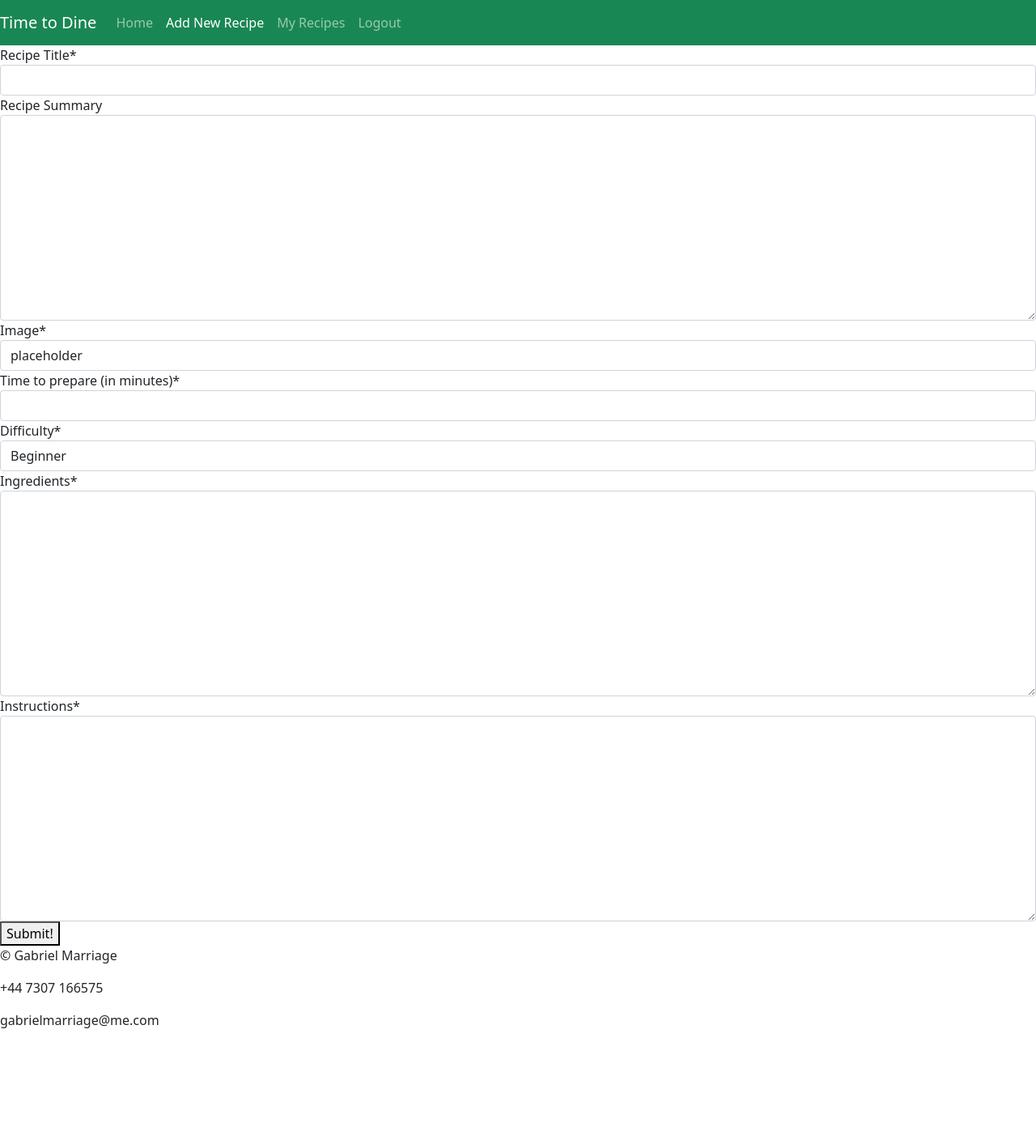
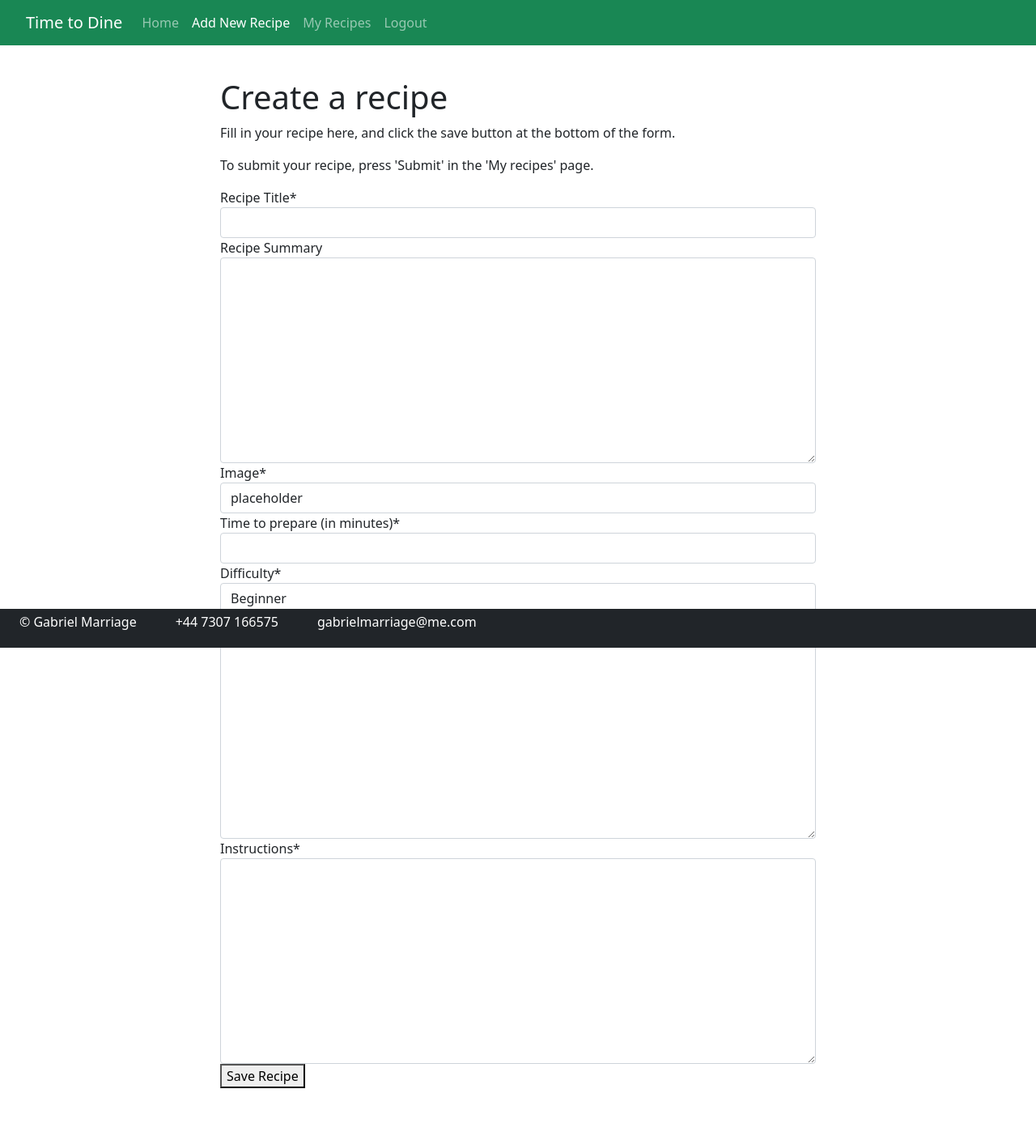
Before and after one commit to L0rdGabbers/how-to-cook, a Django app: page /add-recipe/ in a window 1280 px wide. Shown: the whole page at 81% size. Before the commit the page ends 1270 px from the top, so only its background shows below. Run offline with Django 3.2, Linux system fonts and the light colour scheme; the visitor is signed in with stand-in values (Sample User, id 1); some libraries are stand-ins or nearby versions.

Commit message:
Adds a variety of styiling to several pages

```diff
--- a/menu/models.py
+++ b/menu/models.py
@@ -25,8 +25,6 @@ class Recipe(models.Model):
     featured_image = CloudinaryField('image', default='placeholder', null=True)
     created_on = models.DateTimeField(auto_now_add=True)
     status = models.IntegerField(choices=STATUS, default=0)
-    star_rating = models.ManyToManyField(
-        User, related_name="recipe_rating", blank=True)
     time_to_prepare = models.PositiveIntegerField()
     difficulty = models.CharField(
         max_length=12, choices=DIFFICULTY_CHOICES, default=BEGINNER)
--- a/menu/views.py
+++ b/menu/views.py
@@ -68,7 +68,7 @@ class RecipePage(View):
             {
                 "recipe": recipe,
                 "comments": comments,
-                "commented": False,
+                "commented": True,
                 "rating": rating,
                 "comment_form": CommentForm(),
             }
@@ -93,7 +93,7 @@ class AddRecipePage(generic.CreateView):
 class MyRecipesList(generic.ListView):
     model = Recipe
     template_name = 'my_recipes.html'
-    paginate_by = 6
+    paginate_by = 9
     context_object_name = 'recipes'
 
     def get_queryset(self):
--- a/static/css/style.css
+++ b/static/css/style.css
@@ -1,3 +1,5 @@
+/* Star Rating */
+
 .rating-list li {
     float: right;
     color: #ddd;
@@ -12,6 +14,7 @@
 .rating-list {
     display: inline-block;
     list-style: none;
+    width: fit-content
 }
 
 .checked {
@@ -21,3 +24,39 @@
 span.fa-star {
     width: 1rem
 }
+
+/* Navbar */
+
+.navbar {
+    padding-right: 2rem;
+    padding-left: 2rem;
+}
+
+/* Footer */
+
+#footer-space {
+    position: relative;
+    bottom: 0;
+    width: 100%;
+    height: 4rem;
+}
+
+.footer {
+    position:fixed;
+    bottom: 0;
+    width: 100%;
+}
+
+/* Main page */
+
+.card-img-top {
+    max-height: 7.8rem;
+}
+
+.recipe-link {
+    text-decoration: none;
+}
+
+.recipe-link:hover {
+    text-decoration: underline;
+}
--- a/templates/add_recipe.html
+++ b/templates/add_recipe.html
@@ -1,6 +1,27 @@
 {% extends "base.html" %} {% block content %} {% load crispy_forms_tags %}
-<form method="post" enctype="multipart/form-data">
-  {% csrf_token %} {{ form | crispy }}
-  <button type="submit">Submit!</button>
-</form>
+{% if user.is_authenticated %}
+<div class="container">
+    <div class="row">
+        <div class="col-md-8 mt-3 offset-md-2">
+            <h1>Create a recipe</h1>
+
+            <p>
+                Fill in your recipe here, and click the save button at the bottom of the form.
+            </p>
+            <p>
+                To submit your recipe, press 'Submit' in the 'My recipes' page.
+            </p>
+
+            <form method="post" enctype="multipart/form-data">
+                {% csrf_token %} {{ form | crispy }}
+                <button type="submit">Save Recipe</button>
+            </form>
+        </div>
+    </div>
+</div>
+{% else %}
+<div class="alert alert-info">
+    You do not have access to submit this recipe.
+</div>
+{% endif %}
 {% endblock %}
--- a/templates/base.html
+++ b/templates/base.html
@@ -27,20 +27,13 @@
   <body>
     <!-- Navigation Bar -->
 
-    <nav class="navbar navbar-dark navbar-expand-lg bg-success">
+    <nav class="navbar navbar-dark navbar-expand-md bg-success mb-4">
       <a class="navbar-brand" href="{% url 'home' %}">Time to Dine</a>
-      <button
-        class="navbar-toggler"
-        type="button"
-        data-toggle="collapse"
-        data-target="#navbarItems"
-        aria-controls="navbarItems"
-        aria-expanded="false"
-        aria-label="Toggle Navbar"
-      >
+    <button class="navbar-toggler" type="button" data-bs-toggle="collapse" data-bs-target="#myNavbar"
+        aria-controls="navbarNav" aria-expanded="false" aria-label="Toggle navigation">
         <span class="navbar-toggler-icon"></span>
-      </button>
-      <div class="collapse navbar-collapse" id="navbarItems">
+    </button>
+      <div class="collapse navbar-collapse" id="myNavbar">
         <ul class="navbar-nav mr-auto mb-lg-0">
           <li class="nav-item">
             <a
@@ -121,11 +114,13 @@
     </main>
 
     <!-- Footer -->
-
-    <footer>
-      <p>&copy; Gabriel Marriage</p>
-      <p>+44 7307 166575</p>
-      <p>gabrielmarriage@me.com</p>
+    <div id="footer-space"></div>
+    <footer class="footer py-1 bg-dark">
+      <ul class="nav">
+        <li class="px-4"><p class="text-white">&copy; Gabriel Marriage</p></li>
+        <li class="px-4"><p class="text-white">+44 7307 166575</p></li>
+        <li class="px-4"><p class="text-white">gabrielmarriage@me.com</p></li>
+      </ul>
     </footer>
     <script>
       setTimeout(function () {
--- a/templates/my_recipes.html
+++ b/templates/my_recipes.html
@@ -9,12 +9,12 @@
           <div class="card">
             <div class="card-body">
               {% if recipe.status is 1 %}
-              <a href="{% url 'recipe_page' recipe.slug %}">
+              <a class="recipe-link text-success" href="{% url 'recipe_page' recipe.slug %}">
                 <h2 class="card-title">{{ recipe.title }}</h2>
               </a>
               {% else %}
-              <a href="{% url 'update_recipe' recipe.slug %}">
-                <h2 class="card-title text-warning">{{ recipe.title }}</h2>
+              <a class="recipe-link text-warning" href="{% url 'update_recipe' recipe.slug %}">
+                <h2 class="card-title">{{ recipe.title }}</h2>
               </a>
               {% endif %}
               <div class="col-12">
--- a/templates/update_recipe.html
+++ b/templates/update_recipe.html
@@ -1,5 +1,5 @@
-{% extends "base.html" %} {% block content %} {% load crispy_forms_tags %} {% if
-request.user == recipe.author %}
+{% extends "base.html" %} {% block content %} {% load crispy_forms_tags %}
+{% if request.user == recipe.author %}
 <div class="container">
     <div class="row">
         <div class="col-md-8 mt-3 offset-md-2">
```
Also changed, not shown: templates/index.html (+51 -16 lines), templates/recipe_page.html (+19 -0 lines), menu/migrations/0002_remove_recipe_star_rating.py (added).
